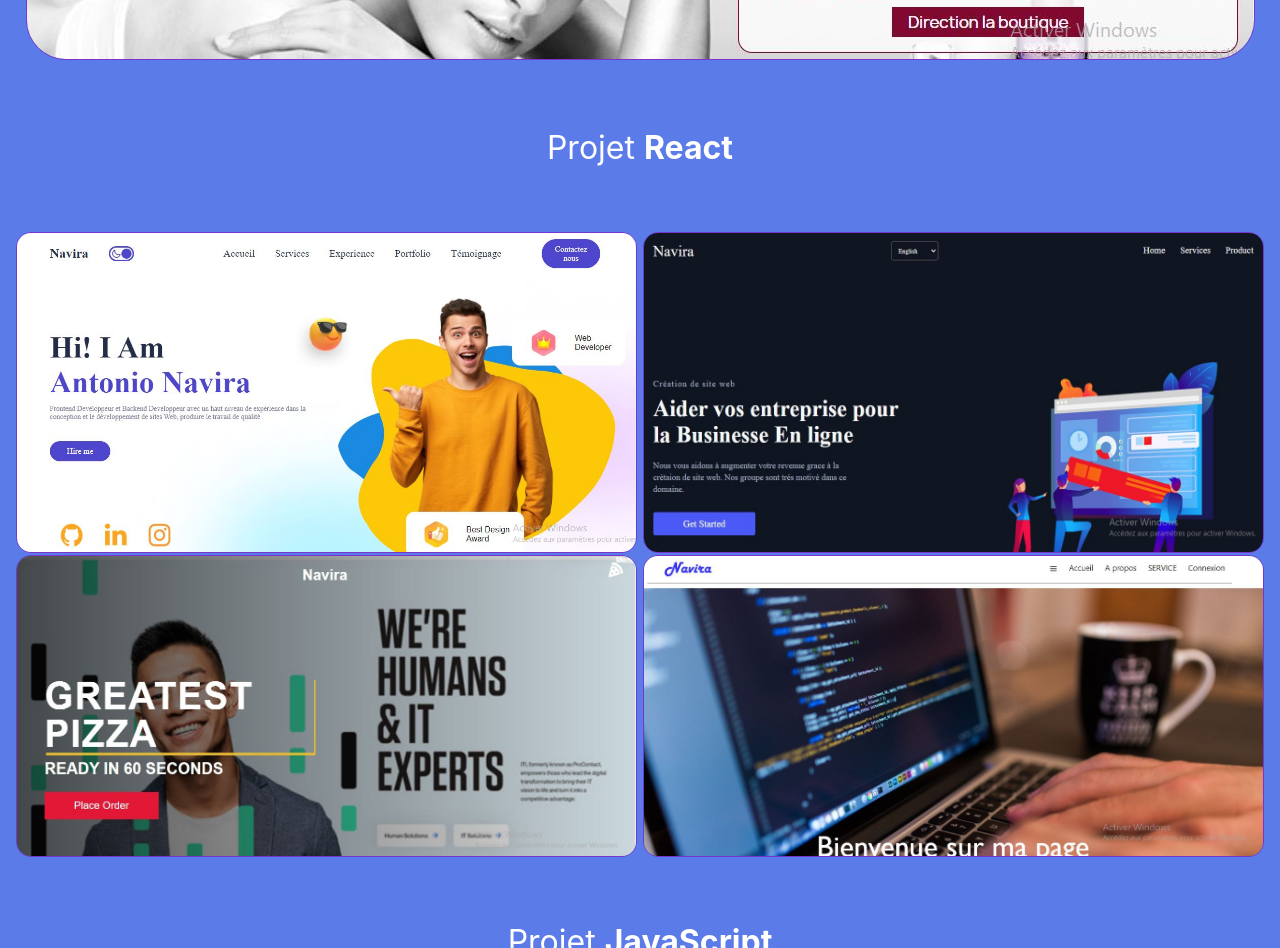
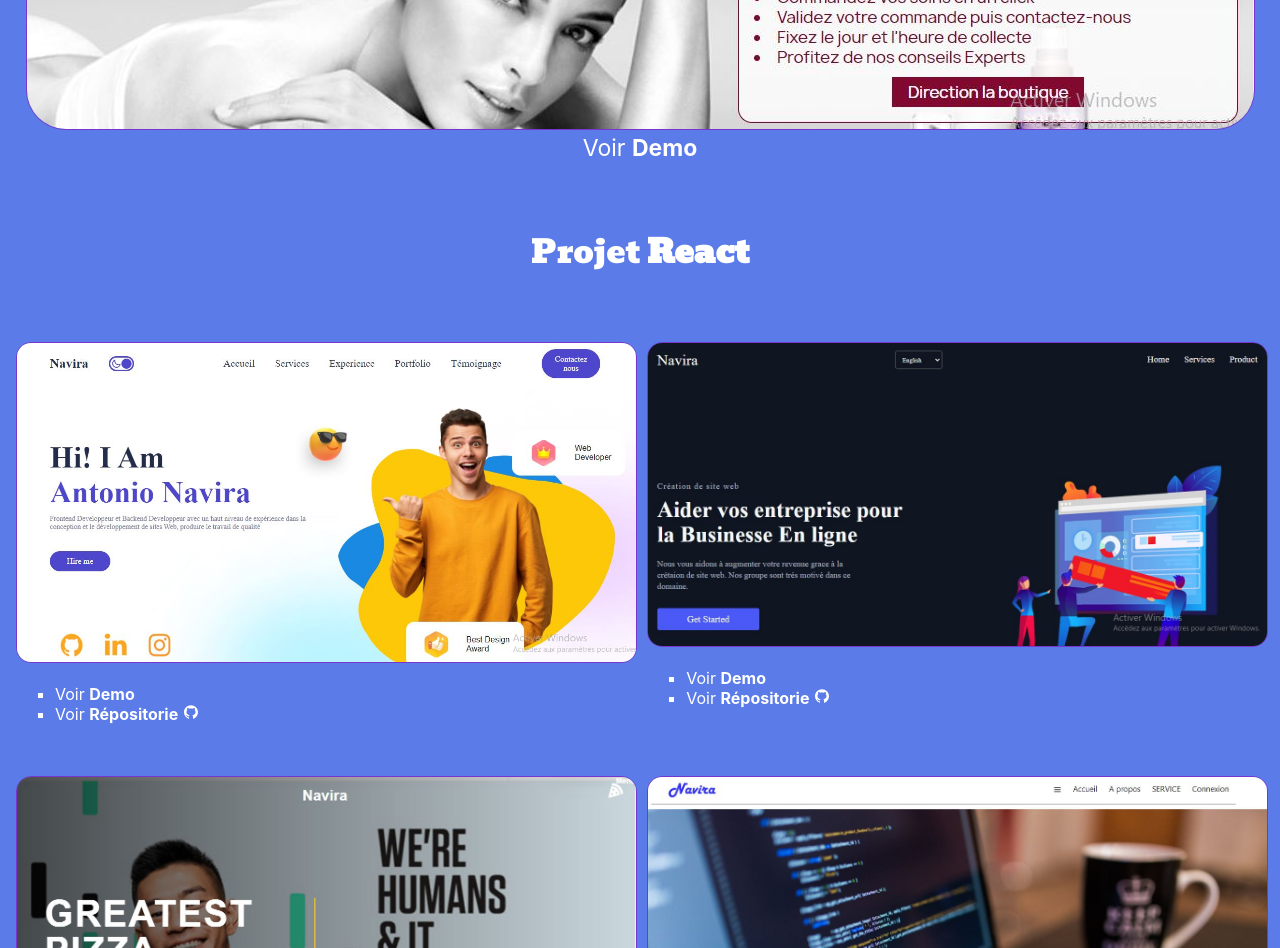
Before and after one commit to antonio150/portfolio_navira_vercel, a React (Create React App) app: page / in a window 1280 px wide. Shown: the part 3520-4468 px from the top of the page. Built offline with nearby package versions, Linux system fonts and the light colour scheme; a web font is replaced by a local one.

Commit message:
first commit 2

```diff
--- a/src/Projet/Projet.css
+++ b/src/Projet/Projet.css
@@ -10,12 +10,14 @@
 .title{
         font-size: 3em;
         margin: 1em;
+        font-family: 'Bevan';
 }
 
 .title_projet{
         font-size: 2em;
         margin-bottom: 2em;
         margin-top: 2em;
+        font-family: 'Bevan';
 
 }
 
@@ -39,11 +41,40 @@
 }
 
 #react{
-        width: 49.5%;
+        width: 100%;
         border-radius: 15px;
         height: auto;
         margin: 1px;
         border: solid 1px rgb(119, 54, 206);
+}
+
+#react_div{
+
+    /* border: solid 1px wheat; */
+    width: 49.5%;
+    margin-bottom: 35px;
+    display: block;
+   text-align: left;
+}
+
+#react_link{
+        text-decoration: none;
+        color: white;
+}
+
+#site_link{
+        text-decoration: none;
+        color: white;
+        font-size: 23px;
+
+}
+
+#site_link_div{
+        display: inline;
+}
+
+li{
+        list-style-type: square;
 }
 
 #description_bpm{
@@ -56,7 +87,7 @@
 @media screen and (max-width: 843px) {
 
 
-        #react{
+        #react_div{
                 width: 100%;
         }
 
--- a/src/Projet/Projet.js
+++ b/src/Projet/Projet.js
@@ -9,6 +9,8 @@ import page from "./img/page.JPG"
 import bpm from "./img/bpm.png"
 import miniLi from "./img/miniLi.JPG"
 
+import { AiFillGithub } from 'react-icons/ai'
+
 const Projet = () => {
   return (
     <div class="projet" id="projet">
@@ -19,6 +21,11 @@ const Projet = () => {
                 <div class="title_projet"> Chatboat simple</div>
                 <img id="chatboat_img" alt="chatboat" src={chatboat} />
 
+                <div id='site_link_div'>
+                        <div><a id='site_link' href='http://chatboat.5.youpihost.fr/'>Voir <b>Demo</b></a></div>
+
+                </div>
+
         </div>
 
 
@@ -26,16 +33,55 @@ const Projet = () => {
         <div>
                 <div class="title_projet"> Modification de theme <b>Prestashop</b></div>
                 <img id="chatboat_img" alt="prestashop" src={prestashop} />
+                <div>
+
+                                <a id='site_link' href='https://wordpresstest.5.youpihost.fr/presta17'>Voir <b>Demo</b></a>
+                                {/* <li><a id='react_link' href='https://github.com/antonio150/navira-website-test-2'>Voir <b>Répositorie</b> <AiFillGithub /></a></li> */}
+
+                </div>
 
         </div>
 
         <div >
                 <div class="title_projet"> Projet <b>React</b></div>
                 <div class="react_content">
-                        <img id="react" src={porftfolio} alt="portfolio"/>
-                        <img id="react" src={entreprise} alt="entreprise" />
-                        <img id="react" src={pizza} alt="pizza" />
-                        <img id="react" src={page} alt="page" />
+                        <div id='react_div'>
+                                <img id="react" src={porftfolio} alt="portfolio"/>
+
+                                <ul>
+                                        <li><a id='react_link' href='https://navira-website-test-2.vercel.app/'>Voir <b>Demo</b></a></li>
+                                        <li><a id='react_link' href='https://github.com/antonio150/navira-website-test-2'>Voir <b>Répositorie</b> <AiFillGithub /></a></li>
+                                </ul>
+
+
+                        </div>
+
+                        <div id='react_div'>
+                                <img id="react" src={entreprise} alt="entreprise" />
+
+                                <ul>
+                                        <li><a id='react_link' href='https://navira-website-test-1-f2v7.vercel.app/'>Voir <b>Demo</b></a></li>
+                                        <li><a id='react_link' href='https://github.com/antonio150/navira-website-test-1'>Voir <b>Répositorie</b> <AiFillGithub /></a></li>
+                                </ul>
+                        </div>
+
+                        <div id='react_div'>
+                                <img id="react" src={pizza} alt="pizza" />
+
+                                <ul>
+                                        <li><a id='react_link' href='blob:https://vercel.com/b3b8c34c-459f-4738-8ad5-41bcd11a07ef'>Voir <b>Demo</b></a></li>
+                                        <li><a id='react_link' href='https://github.com/antonio150/navira-pizza'>Voir <b>Répositorie</b> <AiFillGithub /></a></li>
+                                </ul>
+                        </div>
+
+                        <div id='react_div'>
+                                <img id="react" src={page} alt="page" />
+
+                                <ul>
+                                        <li><a id='react_link' href='blob:https://vercel.com/b74f1555-350f-4f3c-be87-3ea174ca0b02'>Voir <b>Demo</b></a></li>
+                                        <li><a id='react_link' href='https://github.com/antonio150/navira-website-test-3'>Voir <b>Répositorie</b> <AiFillGithub /></a></li>
+                                </ul>
+                        </div>
                         {/* <img id="react" src={xcams} /> */}
                 </div>
 
@@ -57,6 +103,11 @@ const Projet = () => {
                 </div>
 
                 <div>
+                <a id='site_link' href='https://github.com/antonio150/bpmn'>Voir <b>Répositorie</b> <AiFillGithub /></a>
+                </div>
+
+
+                <div>
                         <div id="description_bpm">Déscription de projet Business Process Management</div>
 
                         <div id="description_bpm_txt">
```
